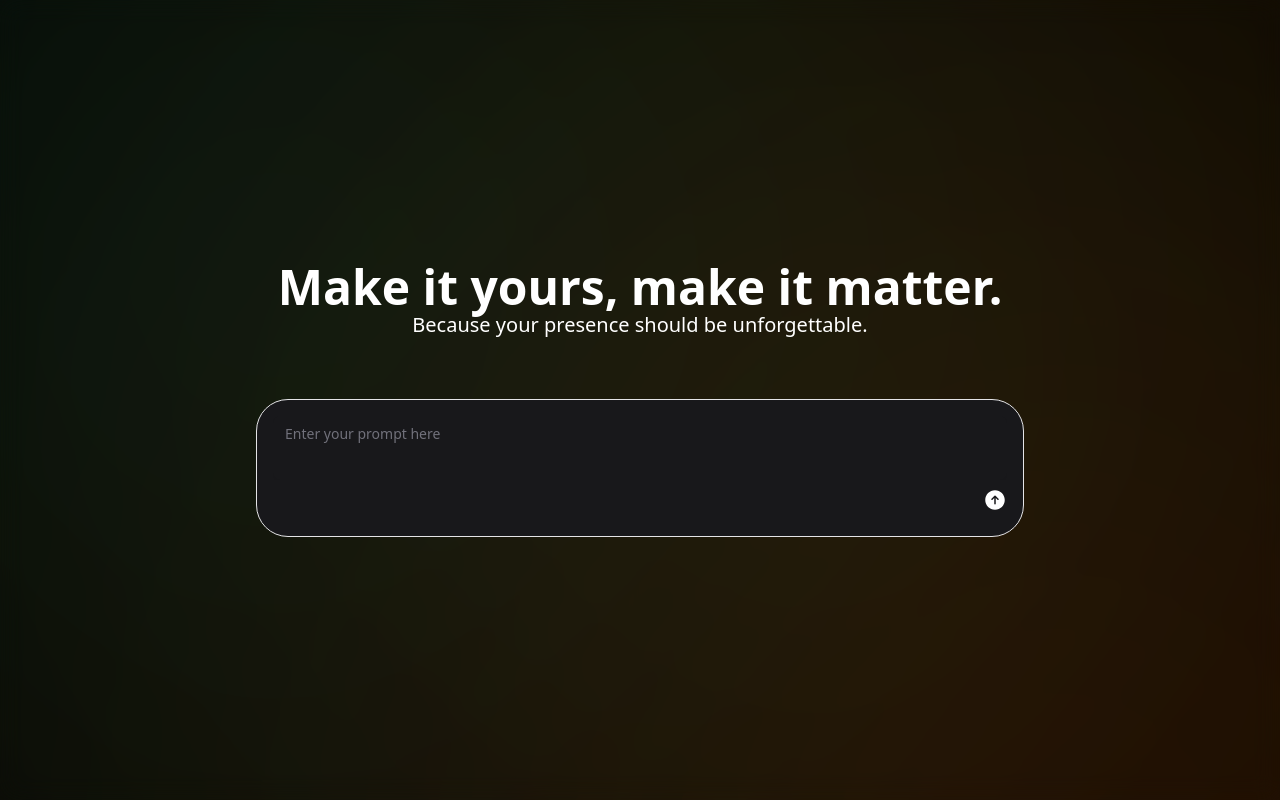
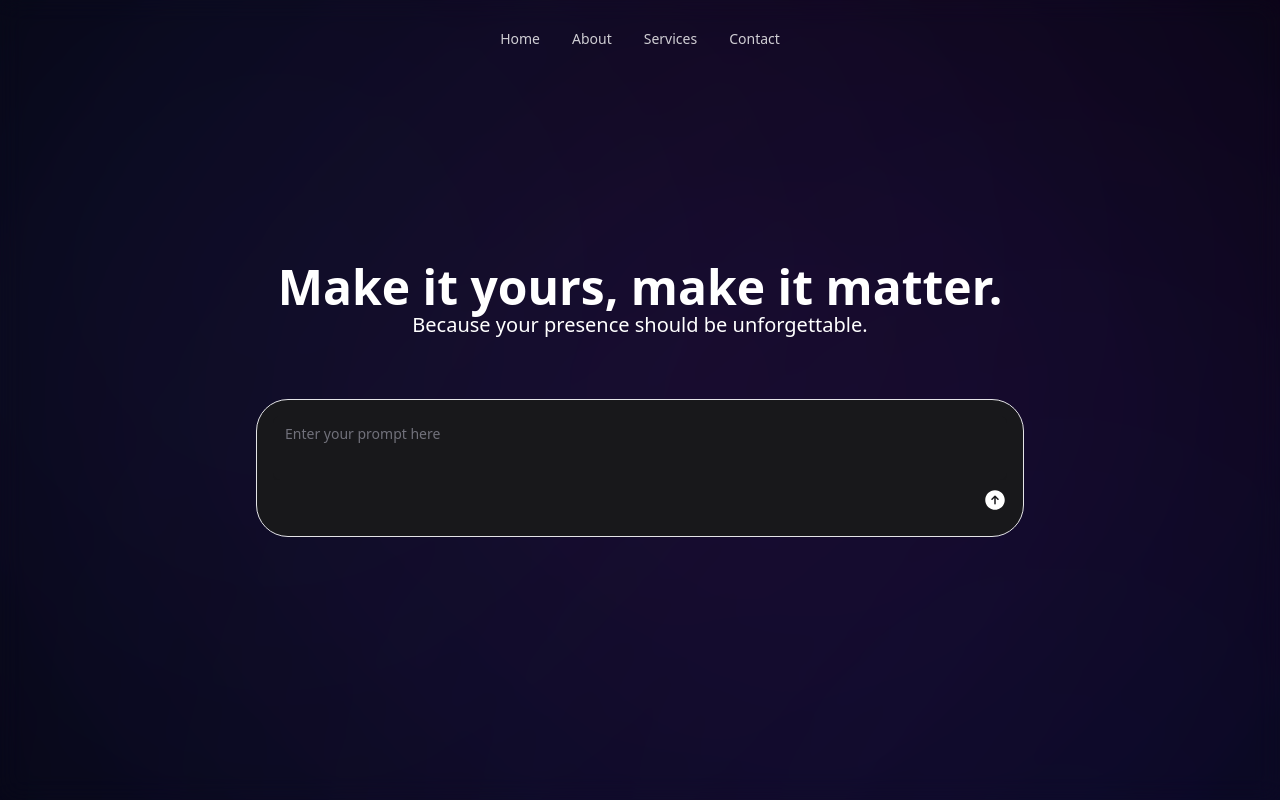
Before and after one commit to ashintv/genweb, a React (Vite) app in the folder client/: page /prompt in a window 1280 px wide. Built offline with nearby package versions, Linux system fonts and the light colour scheme; the HTML template or start-up script is replaced by a standard one.

Commit message:
navbar added

```diff
--- a/client/src/App.css
+++ b/client/src/App.css
@@ -61,11 +61,11 @@
   --border: oklch(0.92 0.004 286.32);
   --input: oklch(0.92 0.004 286.32);
   --ring: oklch(0.705 0.015 286.067);
-  --chart-1: oklch(0.646 0.222 41.116);
-  --chart-2: oklch(0.6 0.118 184.704);
-  --chart-3: oklch(0.398 0.07 227.392);
-  --chart-4: oklch(0.828 0.189 84.429);
-  --chart-5: oklch(0.769 0.188 70.08);
+  --chart-1: oklch(52.534% 0.24688 262.221);
+  --chart-2: oklch(57.78% 0.16952 251.319);
+  --chart-3: oklch(63.032% 0.25145 5.576);
+  --chart-4: oklch(69.567% 0.32125 327.493);
+  --chart-5: oklch(55.269% 0.29425 300.546);
   --sidebar: oklch(0.985 0 0);
   --sidebar-foreground: oklch(0.141 0.005 285.823);
   --sidebar-primary: oklch(0.21 0.006 285.885);
--- a/client/src/App.tsx
+++ b/client/src/App.tsx
@@ -5,10 +5,12 @@ import { PromptPage } from "./pages/prompt";
 import StreamTest from "./pages/sreamtest";
 import { Background } from "./components/background/background";
 
+
 function App() {
 	return (
 		<Background>
 			<BrowserRouter>
+
 				<Routes>
 					<Route path="/generate" element={<GeneratePage />} />
 					<Route path="/prompt" element={<PromptPage />} />
--- a/client/src/components/chatbox.tsx
+++ b/client/src/components/chatbox.tsx
@@ -8,7 +8,6 @@ export function ChatBox({ steps, data }: {
     return content.replace(/<boltArtifact[\s\S]*?<\/boltArtifact>/g, "<>---<>");
   }
   const modifiedData = replaceBoltArtifactSection(data).split("<>");
-
   return (
     <div className=" rounded-t-2xl flex flex-col bg-black h-full w-xl p-4 border-l border-gray-700">
       <div className="flex-1 text-white overflow-y-auto">
--- /dev/null
+++ b/client/src/components/glass-navbar.tsx
@@ -0,0 +1,61 @@
+import { useState, useEffect } from "react"
+import { cn } from "@/lib/utils"
+
+interface GlassNavbarProps {
+  className?: string
+}
+
+export default function GlassNavbar({ className }: GlassNavbarProps) {
+  const [isScrolled, setIsScrolled] = useState(false)
+
+  useEffect(() => {
+    const handleScroll = () => {
+      setIsScrolled(window.scrollY > 10)
+    }
+
+    window.addEventListener("scroll", handleScroll)
+    return () => window.removeEventListener("scroll", handleScroll)
+  }, [])
+
+  return (
+    <nav
+      className={cn(
+        // Base positioning and layout
+        "fixed top-4 left-1/2 -translate-x-1/2 z-50",
+        "px-6 py-3 rounded-full",
+        "transition-all duration-300 ease-in-out",
+
+        // Initial state - thin and transparent
+        "bg-transparent border border-transparent",
+
+        // Glass effect on hover or scroll
+        "hover:bg-white/10 hover:backdrop-blur-md hover:border-white/20",
+        "hover:shadow-lg hover:shadow-black/5",
+
+        // Scrolled state - glass effect
+        isScrolled && ["bg-white/10 backdrop-blur-md border-white/20", "shadow-lg shadow-black/5"],
+
+        // Dark mode support
+        "dark:hover:bg-black/10 dark:hover:border-white/10",
+        isScrolled && "dark:bg-black/10 dark:border-white/10",
+
+        className,
+      )}
+    >
+      <div className="flex items-center justify-center space-x-8">
+        <a href="#home" className="text-sm font-medium text-foreground/80 hover:text-foreground transition-colors">
+          Home
+        </a>
+        <a href="#about" className="text-sm font-medium text-foreground/80 hover:text-foreground transition-colors">
+          About
+        </a>
+        <a href="#services" className="text-sm font-medium text-foreground/80 hover:text-foreground transition-colors">
+          Services
+        </a>
+        <a href="#contact" className="text-sm font-medium text-foreground/80 hover:text-foreground transition-colors">
+          Contact
+        </a>
+      </div>
+    </nav>
+  )
+}
--- a/client/src/pages/prompt.tsx
+++ b/client/src/pages/prompt.tsx
@@ -1,18 +1,20 @@
 
 import { Textarea } from "@/components/ui/textarea";
 import { usePromptStore } from "@/store/promptStore";
-import { useState } from "react";
+import { useRef, useState, type ReactElement } from "react";
 import { useNavigate } from "react-router-dom";
 import { useShallow } from "zustand/shallow";
 import { SendIcon } from "@/components/icons/send";
+import GlassNavbar from "@/components/glass-navbar";
 export function PromptPage() {
 	const [prompt, setPromptInp] = useState<string>("");
 	const setPrompt = usePromptStore(useShallow((state) => state.setPrompt));
 	const navigate = useNavigate();
+	const ref = useRef<HTMLDivElement>(null);
 
 	function handleSubmit() {
-		if (prompt.trim() === "") {
-			alert("Prompt cannot be empty");
+		if (!prompt.trim()) {
+			ref.current?.focus();
 			return;
 		}
 		setPrompt({
@@ -25,6 +27,7 @@ export function PromptPage() {
 
 	return (
 		<div className="w-screen h-screen backdrop-blur-md fixed flex flex-col justify-center items-center ">
+			<GlassNavbar />
 			<div className="flex flex-col gap-15">
 				<div className="text-center">
 					<div className="text-5xl  font-extrabold font-sans">
@@ -34,7 +37,7 @@ export function PromptPage() {
 						Because your presence should be unforgettable.
 					</div>
 				</div>
-				<div className=" bg-primary p-4  w-3xl rounded-4xl border">
+				<div className=" bg-primary p-4  w-3xl rounded-4xl border" ref={ref}>
 					<div className="max-h-96 overflow-y-auto">
 						<Textarea
 							value={prompt}
```
